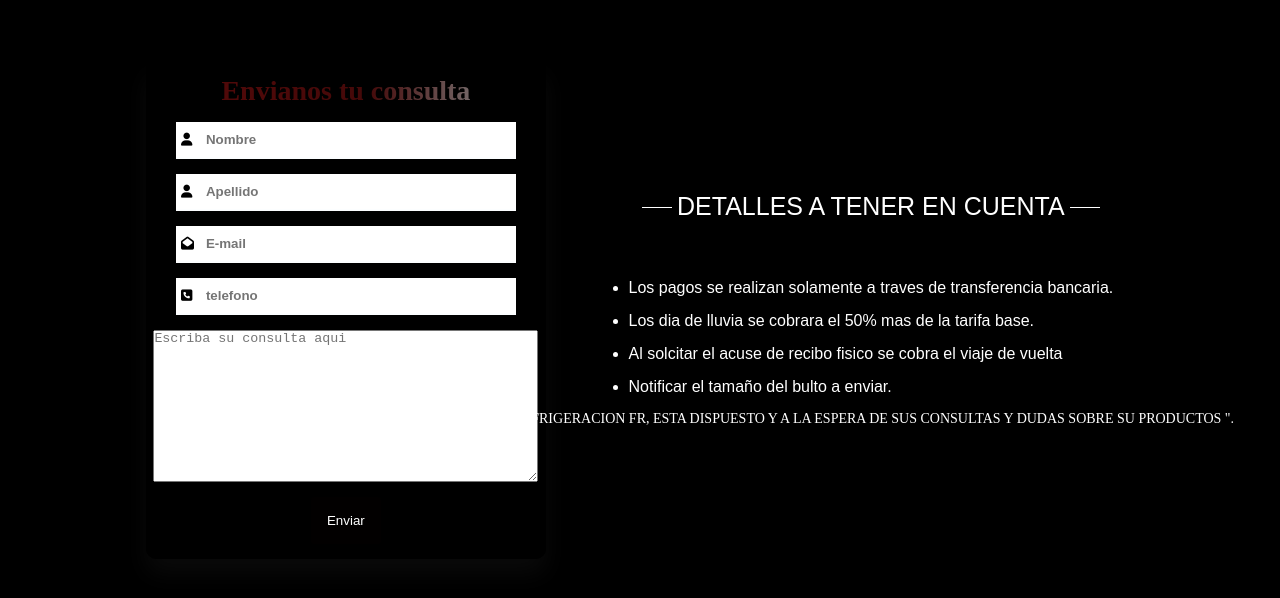
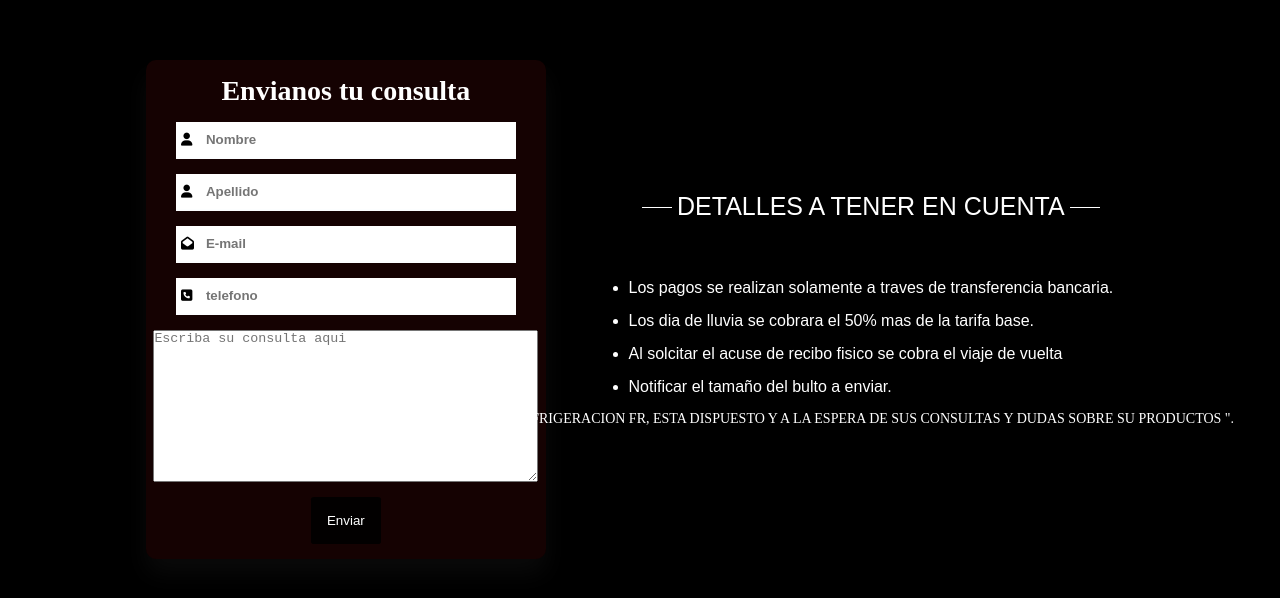
Before and after one commit to lukguirinn/Trabajos, a plain HTML site: page Taller/index.html in a window 1280 px wide. Shown: the part 2491-3089 px from the top of the page. Drawn offline with Linux system fonts and the light colour scheme.

Commit message:
resueltos

```diff
--- a/Taller/index.css
+++ b/Taller/index.css
@@ -422,7 +422,7 @@ html {
   align-items: center;
   flex-direction: column;
   gap: 15px;
-  background: #00000061;
+  background: rgba(83, 9, 9, 0.26);
   box-shadow: 0 15px 25px rgba(255, 255, 255, 0.041);
   border-radius: 10px;
   -webkit-border-radius: 10px; /*Safari y Chrome*/
@@ -432,20 +432,10 @@ html {
   margin-left: 25%;
 }
 .form h3 {
-  color: transparent;
-  background: rgb(83, 9, 9);
-  background: linear-gradient(
-    90deg,
-    rgba(83, 9, 9, 1) 0%,
-    rgba(69, 9, 9, 1) 57%,
-    rgba(128, 128, 128, 1) 98%
-  );
-  background-clip: var(--Font-text);
+  color: white;
+
   font-size: 28px;
   width: 80%;
-  background-clip: text;
-  color: transparent;
-  -webkit-background-clip: text;
   display: flex;
   align-items: center;
   justify-content: center;
```
